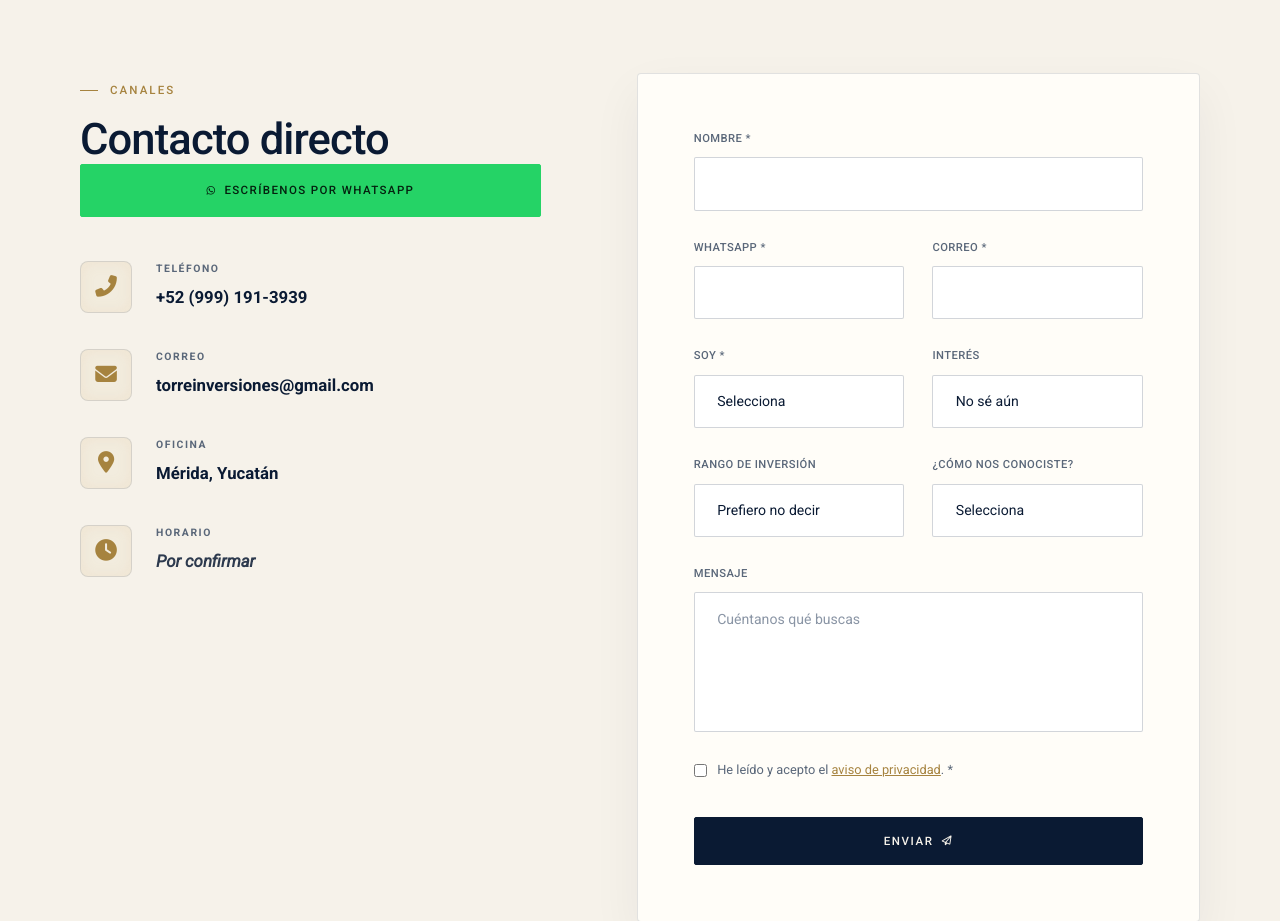
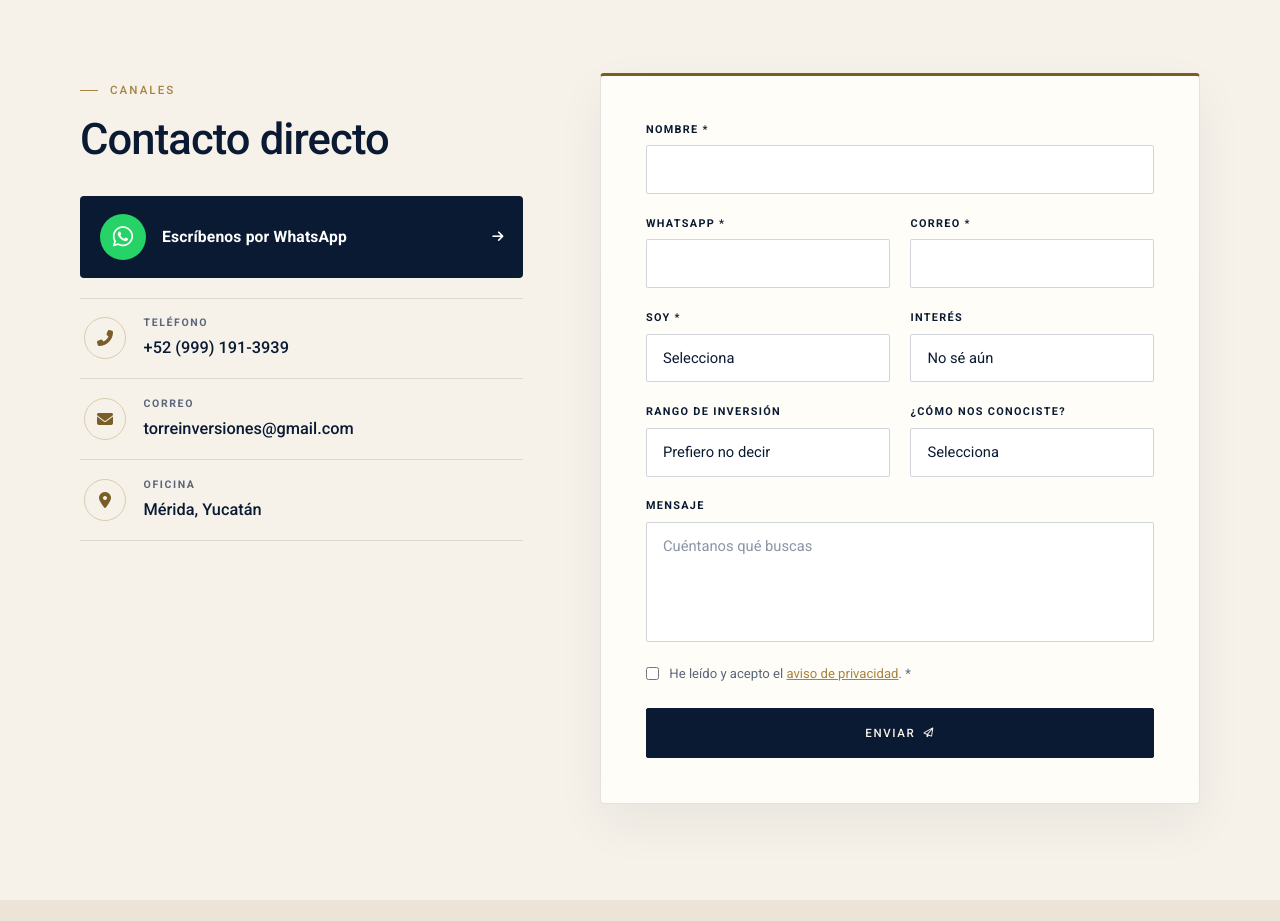
Before and after one commit to montalvo96/torreinversiones, a plain HTML site: page contacto.html in a window 1280 px wide. Shown: the part 880-1801 px from the top of the page. Drawn offline with Linux system fonts and the light colour scheme.

Commit message:
Rediseña canales de contacto y separa la foto del hero
- Contacto: WhatsApp como tarjeta azul noche, canales en lista con
  líneas finas y enlaces clicables, formulario más ordenado y botón
  a todo el ancho. El horario se oculta hasta que se confirme.
- Hero de inicio: la foto empieza debajo de "INVERSIONES" para no taparla.

Co-Authored-By: Claude Opus 5.5 <noreply@anthropic.com>

```diff
--- a/contacto.html
+++ b/contacto.html
@@ -9,7 +9,7 @@
     <meta property="og:image" content="Logo Torre Inversiones - Sin Fondo.png">
     <link rel="icon" type="image/png" href="Logo Torre Inversiones - Sin Fondo.png">
     <link rel="stylesheet" href="https://cdnjs.cloudflare.com/ajax/libs/font-awesome/6.4.0/css/all.min.css">
-    <link rel="stylesheet" href="index.css?v=6.8">
+    <link rel="stylesheet" href="index.css?v=6.9">
 </head>
 <body class="theme-light" data-page="contacto" data-wa-msg="Hola, me gustaría recibir asesoría de Torre Inversiones.">
 
@@ -103,7 +103,7 @@
                                 <input type="checkbox" name="acepta_privacidad" value="si" required>
                                 <span>He leído y acepto el <a href="aviso-privacidad.html" target="_blank">aviso de privacidad</a>. *</span>
                             </label>
-                            <button type="submit" class="btn btn-primary submit-btn">Enviar <i class="far fa-paper-plane"></i></button>
+                            <button type="submit" class="btn btn-primary btn-block submit-btn">Enviar <i class="far fa-paper-plane"></i></button>
                             <div class="form-feedback" id="formFeedback" role="status"></div>
                         </form>
                     </div>
@@ -128,6 +128,6 @@
     <script src="config.js?v=4.5"></script>
     <script src="desarrollos-data.js?v=2.0"></script>
     <script src="layout.js?v=2.8"></script>
-    <script src="index.js?v=4.1"></script>
+    <script src="index.js?v=4.2"></script>
 </body>
 </html>
--- a/index.css
+++ b/index.css
@@ -2456,10 +2456,11 @@ body.theme-light {
 .hero-wordmark .wm-main { display: block; }
 .hero-wordmark .wm-sub { display: block; font-size: .43em; letter-spacing: .1em; margin: .1em -.1em 0 0; line-height: .9; color: var(--color-gold-dark); }
 .hero-ed { --wm: clamp(5rem, 18.5vw, 16.5rem); grid-template-columns: 1fr minmax(240px, 29%) 1fr; }
-.hero-ed-photo { margin-top: calc(var(--wm) * 1.02); }
+/* La foto arranca debajo de INVERSIONES (TORRE .8 + INVERSIONES ~.43 del --wm) para no taparlo */
+.hero-ed-photo { margin-top: calc(var(--wm) * 1.32); }
 @media (max-width: 900px) {
     .hero-ed { --wm: clamp(3.6rem, 21vw, 9rem); grid-template-columns: 1fr; }
-    .hero-ed-photo { margin-top: calc(var(--wm) * -.2); }
+    .hero-ed-photo { margin-top: calc(var(--wm) * .12); }
 }
 
 /* Logo oficial en el header (versión con letras azul noche) */
@@ -2557,3 +2558,57 @@ body:not([data-layout="landing"]) .ficha-hero { padding-top: calc(80px + 32px +
     .feature-banner-content { max-width: 500px; }
 }
 .hero-ed-photo img { object-position: 50% 62%; }
+
+/* ==========================================
+   23. CONTACTO · canales y formulario (tema claro)
+   ========================================== */
+.theme-light .contact-grid { grid-template-columns: .85fr 1.15fr; gap: clamp(2.5rem, 6vw, 5.5rem); }
+.contact-lead { color: var(--color-text-muted); font-size: 1rem; line-height: 1.6; margin: .75rem 0 2rem; max-width: 40ch; }
+.theme-light .contact-channels { gap: 1.25rem; margin: 2rem 0 2.75rem; }
+
+/* WhatsApp: tarjeta destacada en lugar de la barra verde */
+.channel-wa { display: flex; align-items: center; gap: 1rem; padding: 1.1rem 1.25rem; background: var(--navy); color: #fff; border-radius: 4px; transition: background .3s ease, transform .3s ease; }
+.channel-wa:hover { background: #10264a; transform: translateY(-2px); }
+.channel-wa-icon { flex: 0 0 auto; width: 46px; height: 46px; border-radius: 50%; display: grid; place-items: center; background: #25d366; color: #fff; font-size: 1.45rem; }
+.channel-wa-text { display: flex; flex-direction: column; gap: .15rem; flex: 1; }
+.channel-wa-text strong { font-size: .98rem; font-weight: 600; letter-spacing: .01em; }
+.channel-wa-text small { font-size: .74rem; letter-spacing: .14em; text-transform: uppercase; color: var(--color-gold-light, #dfba6b); }
+.channel-wa .channel-arrow { color: #fff; opacity: .7; }
+
+/* Lista de canales con líneas finas */
+.channel-list { border-top: 1px solid var(--color-border); }
+.theme-light .channel-card { align-items: center; gap: 1.1rem; padding: 1.05rem .25rem; border-bottom: 1px solid var(--color-border); color: inherit; transition: background .3s ease, padding .3s ease; }
+.theme-light a.channel-card:hover { background: rgba(197, 160, 89, .07); padding-left: .75rem; }
+.theme-light .channel-icon { width: 42px; height: 42px; border-radius: 50%; background: transparent; border: 1px solid rgba(166, 131, 63, .35); box-shadow: none; font-size: 1rem; color: var(--color-gold-dark); }
+.theme-light .channel-info { flex: 1; min-width: 0; }
+.theme-light .channel-info label { font-size: .66rem; margin-bottom: .2rem; cursor: inherit; }
+.theme-light .channel-info span { font-size: 1.02rem; font-weight: 500; color: var(--navy); }
+.channel-arrow { font-size: .8rem; color: var(--color-gold-dark); opacity: 0; transform: translateX(-6px); transition: opacity .3s ease, transform .3s ease; }
+a.channel-card:hover .channel-arrow, .channel-wa .channel-arrow { opacity: 1; transform: none; }
+
+/* ¿Qué pasa después? */
+.contact-next-title { font-size: .72rem; font-weight: 600; letter-spacing: .18em; text-transform: uppercase; color: var(--color-gold-dark); margin: 0 0 1.1rem; }
+.contact-steps { list-style: none; margin: 0; padding: 0; display: grid; gap: 1.1rem; }
+.contact-steps li { display: flex; gap: 1rem; align-items: flex-start; }
+.contact-steps li > span { font-family: var(--font-display); font-size: 1.6rem; line-height: 1; color: var(--color-gold-dark); min-width: 2ch; }
+.contact-steps strong { display: block; color: var(--navy); font-weight: 600; font-size: .95rem; margin-bottom: .15rem; }
+.contact-steps div { color: var(--color-text-muted); font-size: .88rem; line-height: 1.5; }
+
+/* Formulario */
+.theme-light .contact-form-wrapper { padding: clamp(1.75rem, 3.5vw, 3rem); border-top: 3px solid var(--color-gold-dark); }
+.form-head { margin-bottom: 1.75rem; padding-bottom: 1.25rem; border-bottom: 1px solid var(--color-border); }
+.form-head-title { font-family: var(--font-display); font-weight: 600; font-size: clamp(1.6rem, 2.4vw, 2rem); color: var(--navy); margin: 0 0 .35rem; line-height: 1.1; }
+.form-head-sub { color: var(--color-text-muted); font-size: .9rem; margin: 0; }
+.theme-light .contact-form { gap: 1.3rem; }
+.theme-light .contact-form .form-row-2 { gap: 1.3rem; }
+.theme-light .contact-form .form-group { gap: .45rem; }
+.theme-light .contact-form .form-group label { font-size: .68rem; font-weight: 600; letter-spacing: .12em; color: var(--navy); }
+.form-group label .opt { font-style: normal; font-weight: 400; letter-spacing: .04em; text-transform: none; color: var(--color-text-muted); }
+.theme-light .contact-form .form-control { padding: .9rem 1rem; font-size: .92rem; background-color: #fff; }
+.theme-light .contact-form .form-select { background-position: right 1rem center; padding-right: 2.6rem; }
+.theme-light .contact-form textarea.form-control { height: 120px; }
+.theme-light .contact-form .checkbox-row { font-size: .82rem; }
+.theme-light .contact-form .submit-btn { padding: 1.05rem 1.6rem; margin-top: .25rem; }
+@media (max-width: 900px) {
+    .theme-light .contact-grid { grid-template-columns: 1fr; }
+}
--- a/index.js
+++ b/index.js
@@ -684,16 +684,25 @@
         if (el) {
             const items = [];
             const wa = T.waLink && T.waLink();
-            if (C.telefono) items.push(['fa-phone-alt', 'Teléfono', `<a href="tel:${esc(C.telefonoLink || C.telefono)}">${esc(C.telefono)}</a>`]);
-            if (C.correo) items.push(['fa-envelope', 'Correo', `<a href="mailto:${esc(C.correo)}">${esc(C.correo)}</a>`]);
-            items.push(['fa-map-marker-alt', 'Oficina', esc([C.direccion, C.ciudad].filter(Boolean).join(', ')) || POR_CONFIRMAR]);
-            items.push(['fa-clock', 'Horario', C.horario ? esc(C.horario) : POR_CONFIRMAR]);
-            el.innerHTML = (wa ? `<a class="btn btn-whatsapp btn-block" href="${wa}" target="_blank" rel="noopener noreferrer"><i class="fab fa-whatsapp"></i> Escríbenos por WhatsApp</a>` : '') +
-                items.map(([icon, label, val]) => `
-                <div class="channel-card">
+            if (C.telefono) items.push(['fa-phone-alt', 'Teléfono', esc(C.telefono), `tel:${esc(C.telefonoLink || C.telefono)}`]);
+            if (C.correo) items.push(['fa-envelope', 'Correo', esc(C.correo), `mailto:${esc(C.correo)}`]);
+            const oficina = [C.direccion, C.ciudad].filter(Boolean).join(', ');
+            if (oficina) items.push(['fa-map-marker-alt', 'Oficina', esc(oficina)]);
+            // El horario solo se muestra cuando Dani lo confirme en config.js (no "Por confirmar" en público)
+            if (C.horario) items.push(['fa-clock', 'Horario', esc(C.horario)]);
+            const waCard = wa ? `<a class="channel-wa" href="${wa}" target="_blank" rel="noopener noreferrer">
+                    <span class="channel-wa-icon"><i class="fab fa-whatsapp"></i></span>
+                    <span class="channel-wa-text"><strong>Escríbenos por WhatsApp</strong></span>
+                    <i class="fas fa-arrow-right channel-arrow"></i>
+                </a>` : '';
+            el.innerHTML = waCard + '<div class="channel-list">' + items.map(([icon, label, val, href]) => {
+                const tag = href ? 'a' : 'div';
+                return `<${tag} class="channel-card"${href ? ` href="${href}"` : ''}>
                     <div class="channel-icon"><i class="fas ${icon}"></i></div>
                     <div class="channel-info"><label>${label}</label><span>${val}</span></div>
-                </div>`).join('');
+                    ${href ? '<i class="fas fa-arrow-right channel-arrow"></i>' : ''}
+                </${tag}>`;
+            }).join('') + '</div>';
         }
         const agenda = $('#agendaEmbed');
         if (agenda) {
```
